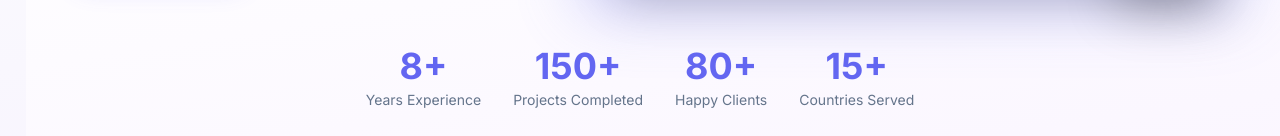
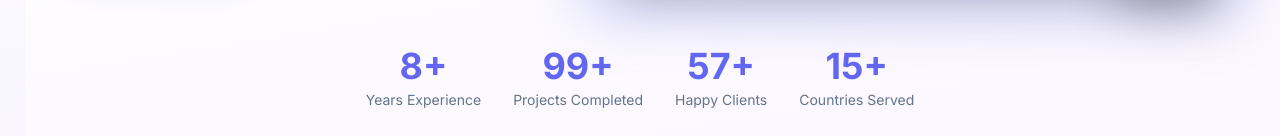
Before and after one commit to chanceweston97/Company-Profile, a Next.js app: page /about in a window 1280 px wide. Shown: the part 804-940 px from the top of the page. Built offline with nearby package versions, Linux system fonts and the light colour scheme.

Commit message:
deploy issue fixing

```diff
--- a/app/about/page.tsx
+++ b/app/about/page.tsx
@@ -3,8 +3,8 @@ import Link from "next/link";
 
 const stats = [
   { value: "8+", label: "Years Experience" },
-  { value: "150+", label: "Projects Completed" },
-  { value: "80+", label: "Happy Clients" },
+  { value: "99+", label: "Projects Completed" },
+  { value: "57+", label: "Happy Clients" },
   { value: "15+", label: "Countries Served" },
 ];
 
```
